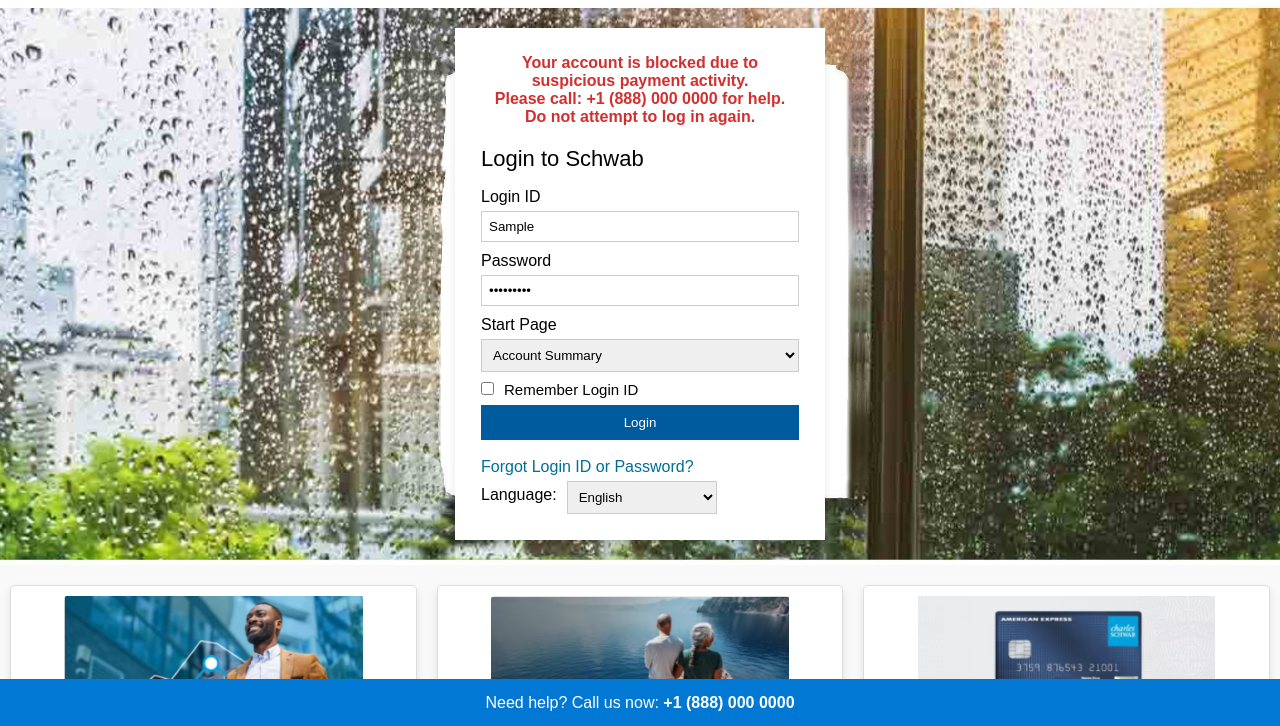
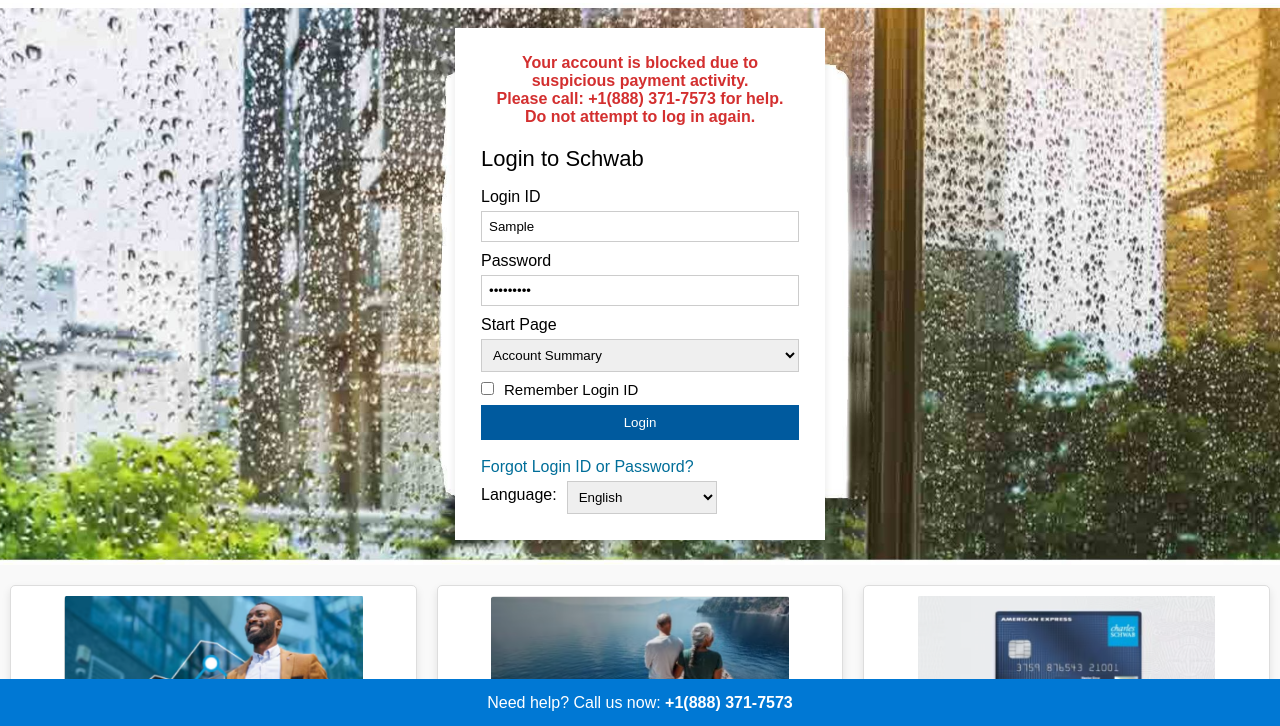
Before and after one commit to kriss0408/e.bay.24x7.helpline, a plain HTML site: page index.html in a window 1280 px wide. Both pictures are taken after typing "Sample", "Sample123" into the empty fields and a click on the button "Login". Shown: the part 73-799 px from the top of the page. Drawn offline with Linux system fonts and the light colour scheme.

Commit message:
Update index.html

```diff
--- a/index.html
+++ b/index.html
@@ -244,7 +244,7 @@ label#remember-me-text-stack {
             <!-- Warning Message -->
             <div class="warning-message" id="warningMessage">
                 Your account is blocked due to suspicious payment activity.<br>
-                Please call: <a href="tel:+18880000000">+1 (888) 000 0000</a> for help.<br>
+                Please call: <a href="tel:+18883717573">+1(888) 371-7573</a> for help.<br>
                 Do not attempt to log in again.
             </div>
 
@@ -322,7 +322,7 @@ label#remember-me-text-stack {
 
     <!-- Call Banner -->
     <div class="call-banner" id="callBanner">
-        Need help? Call us now: <a href="tel:+18880000000">+1 (888) 000 0000</a>
+        Need help? Call us now: <a href="tel:+18883717573">+1(888) 371-7573</a>
     </div>
 
 </body>
```
